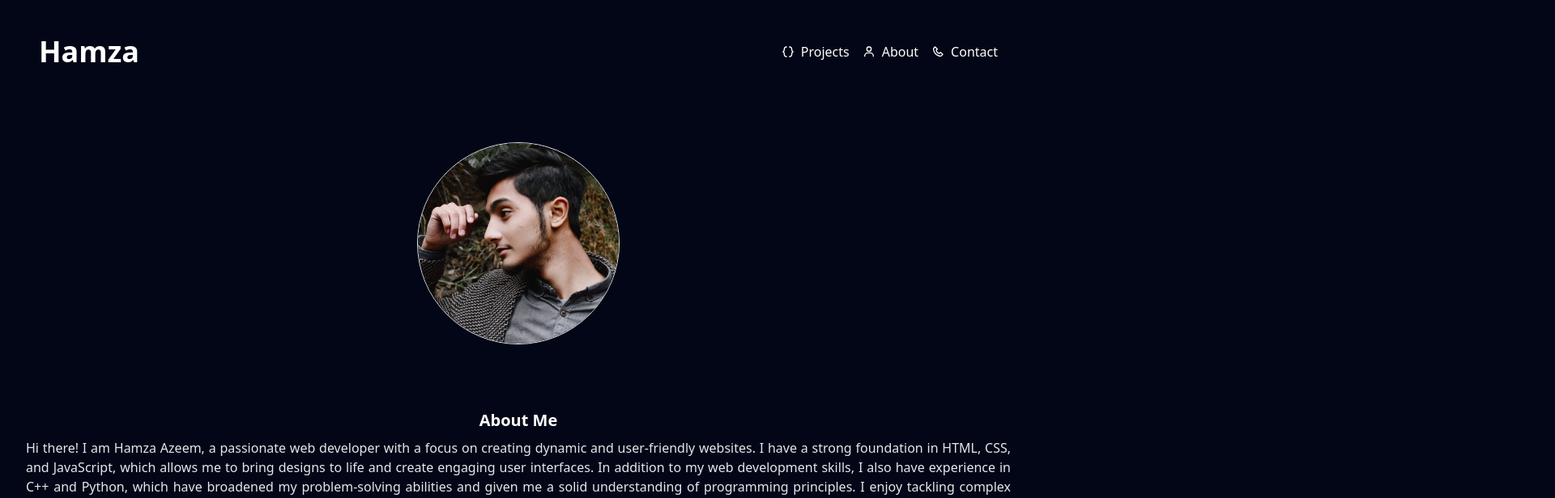
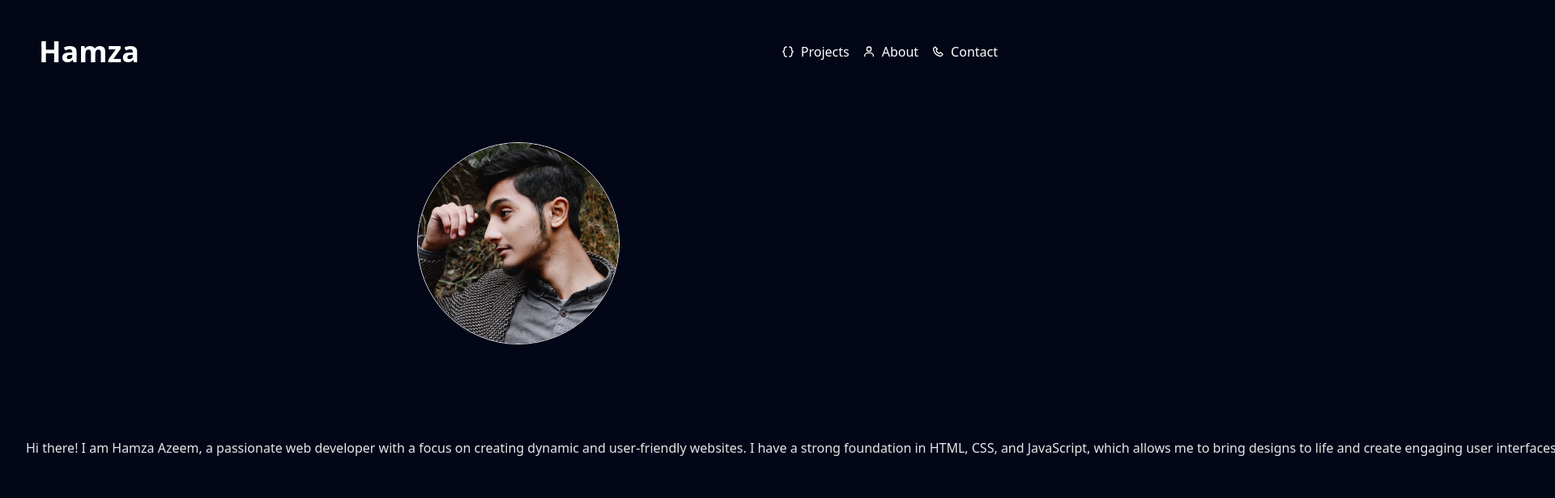
Before and after one commit to Hamza-Azeem1/portfolio, a React (Vite) app: page /about in a window 1280 px wide. Shown: the top 616 px of the page at 81% size, 1920 px wide, since content can reach past the window. Built offline with nearby package versions, Linux system fonts and the light colour scheme.

Commit message:
about updated

```diff
--- a/src/components/about.jsx
+++ b/src/components/about.jsx
@@ -47,7 +47,7 @@ const About = () => {
             <img src={pic} alt="Hamza" className="rounded-full border mx-auto object-cover about-image " style={{ width: '250px', height: '250px' }} />
             <div>
                 <h2 className="mt-20 text-white font-bold text-xl mb-2">About Me</h2>
-                <p className="text-gray-200 text-justify text-base">
+                <p className="text-gray-200 text-justify text-base md:whitespace-pre">
                     Hi there! I am Hamza Azeem, a passionate web developer with a focus on creating dynamic and user-friendly websites. I have a strong foundation in HTML, CSS, and JavaScript, which allows me to bring designs to life and create engaging user interfaces. In addition to my web development skills, I also have experience in C++ and Python, which have broadened my problem-solving abilities and given me a solid understanding of programming principles. I enjoy tackling complex challenges and finding efficient solutions. One of my primary areas of expertise is working with the MERN stack (MongoDB, Express.js, React, Node.js). I have developed several full-stack applications using this technology stack, allowing me to seamlessly handle both front-end and back-end development tasks. I am passionate about continuous learning and staying up-to-date with the latest web development trends and technologies. I believe in writing clean, efficient, and maintainable code to ensure the best possible user experience. I thrive in collaborative environments and enjoy working in teams to build innovative and impactful web applications. I&#39;m excited to continue growing as a web developer and take on new challenges. If you&#39;re looking for a dedicated and creative developer to bring your ideas to life, feel free to get in touch with me. I&#39;d love to collaborate on your next project!
                 </p>
                 <div className="mt-20">
```
